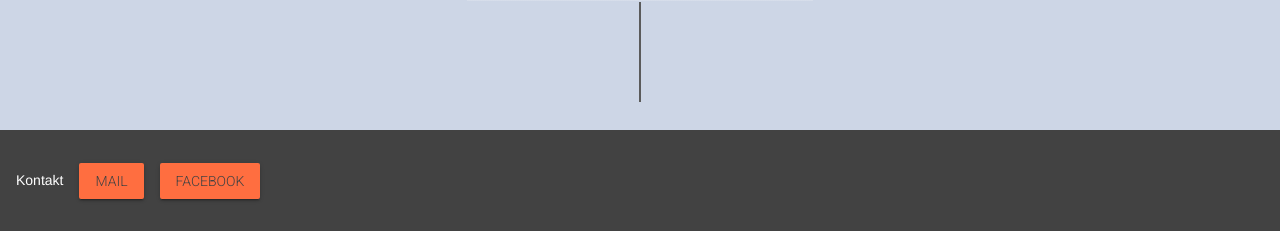
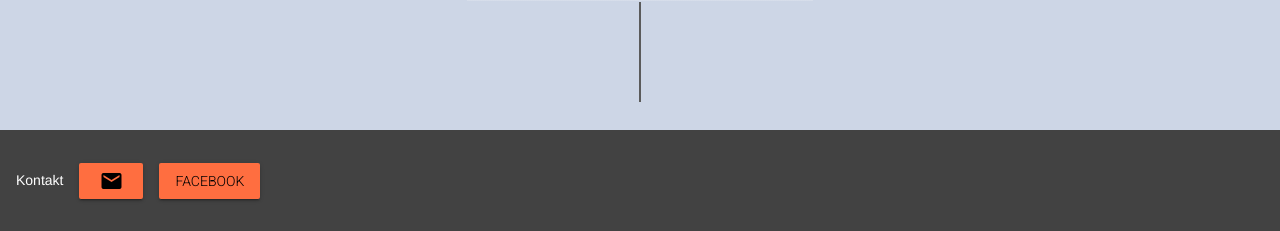
Before and after one commit to kunterbunt/slowfoodyouthh.de, a PHP site: page / in a window 1280 px wide. Shown: the part 3272-3503 px from the top of the page. Run offline with PHP 8.4, Linux system fonts and the light colour scheme; some libraries are stand-ins or nearby versions.

Commit message:
Black footer button; email icon instead of text

```diff
--- a/layouts/partials/footer.html
+++ b/layouts/partials/footer.html
@@ -2,8 +2,8 @@
   <div class="mdl-mini-footer__left-section">
     <div class="mdl-logo">Kontakt</div>
     <ul class="mdl-mini-footer__link-list">
-      <li><a href="mailto:moin@slowfoodyouthh.de" title="Send us some mail!" target="_self" class="mdl-button mdl-js-button mdl-button--raised mdl-js-ripple-effect mdl-button--accent"><i class="fa fa-envelope"></i> Mail</a></li>
-      <li><a href="http://www.facebook.com/slowfoodyouthh" title="Facebook" target="_blank" class="mdl-button mdl-js-button mdl-button--raised mdl-js-ripple-effect mdl-button--accent"><i class="fa fa-facebook fa-fw"></i> Facebook</a></li>
+      <li><a href="mailto:moin@slowfoodyouthh.de" title="Send us some mail!" target="_self" class="mdl-button mdl-js-button mdl-button--raised mdl-js-ripple-effect mdl-button--accent"><i class="material-icons">email</i></a></li>
+      <li><a href="http://www.facebook.com/slowfoodyouthh" title="Facebook" target="_blank" class="mdl-button mdl-js-button mdl-button--raised mdl-js-ripple-effect mdl-button--accent"><span>Facebook</span></a></li>
     </ul>
   </div>
     <!-- <div class="mdl-mini-footer__right-section">
--- a/public/artikel/blunk/index.html
+++ b/public/artikel/blunk/index.html
@@ -73,8 +73,8 @@ Diese Henne ist schon 12 Jahre alt!</p>
   <div class="mdl-mini-footer__left-section">
     <div class="mdl-logo">Kontakt</div>
     <ul class="mdl-mini-footer__link-list">
-      <li><a href="mailto:moin@slowfoodyouthh.de" title="Send us some mail!" target="_self" class="mdl-button mdl-js-button mdl-button--raised mdl-js-ripple-effect mdl-button--accent"><i class="fa fa-envelope"></i> Mail</a></li>
-      <li><a href="http://www.facebook.com/slowfoodyouthh" title="Facebook" target="_blank" class="mdl-button mdl-js-button mdl-button--raised mdl-js-ripple-effect mdl-button--accent"><i class="fa fa-facebook fa-fw"></i> Facebook</a></li>
+      <li><a href="mailto:moin@slowfoodyouthh.de" title="Send us some mail!" target="_self" class="mdl-button mdl-js-button mdl-button--raised mdl-js-ripple-effect mdl-button--accent"><i class="material-icons">email</i></a></li>
+      <li><a href="http://www.facebook.com/slowfoodyouthh" title="Facebook" target="_blank" class="mdl-button mdl-js-button mdl-button--raised mdl-js-ripple-effect mdl-button--accent"><span>Facebook</span></a></li>
     </ul>
   </div>
 
--- a/public/artikel/ernaehrungsrat/index.html
+++ b/public/artikel/ernaehrungsrat/index.html
@@ -51,8 +51,8 @@
   <div class="mdl-mini-footer__left-section">
     <div class="mdl-logo">Kontakt</div>
     <ul class="mdl-mini-footer__link-list">
-      <li><a href="mailto:moin@slowfoodyouthh.de" title="Send us some mail!" target="_self" class="mdl-button mdl-js-button mdl-button--raised mdl-js-ripple-effect mdl-button--accent"><i class="fa fa-envelope"></i> Mail</a></li>
-      <li><a href="http://www.facebook.com/slowfoodyouthh" title="Facebook" target="_blank" class="mdl-button mdl-js-button mdl-button--raised mdl-js-ripple-effect mdl-button--accent"><i class="fa fa-facebook fa-fw"></i> Facebook</a></li>
+      <li><a href="mailto:moin@slowfoodyouthh.de" title="Send us some mail!" target="_self" class="mdl-button mdl-js-button mdl-button--raised mdl-js-ripple-effect mdl-button--accent"><i class="material-icons">email</i></a></li>
+      <li><a href="http://www.facebook.com/slowfoodyouthh" title="Facebook" target="_blank" class="mdl-button mdl-js-button mdl-button--raised mdl-js-ripple-effect mdl-button--accent"><span>Facebook</span></a></li>
     </ul>
   </div>
 
--- a/public/artikel/index.html
+++ b/public/artikel/index.html
@@ -14,8 +14,8 @@
   <div class="mdl-mini-footer__left-section">
     <div class="mdl-logo">Kontakt</div>
     <ul class="mdl-mini-footer__link-list">
-      <li><a href="mailto:moin@slowfoodyouthh.de" title="Send us some mail!" target="_self" class="mdl-button mdl-js-button mdl-button--raised mdl-js-ripple-effect mdl-button--accent"><i class="fa fa-envelope"></i> Mail</a></li>
-      <li><a href="http://www.facebook.com/slowfoodyouthh" title="Facebook" target="_blank" class="mdl-button mdl-js-button mdl-button--raised mdl-js-ripple-effect mdl-button--accent"><i class="fa fa-facebook fa-fw"></i> Facebook</a></li>
+      <li><a href="mailto:moin@slowfoodyouthh.de" title="Send us some mail!" target="_self" class="mdl-button mdl-js-button mdl-button--raised mdl-js-ripple-effect mdl-button--accent"><i class="material-icons">email</i></a></li>
+      <li><a href="http://www.facebook.com/slowfoodyouthh" title="Facebook" target="_blank" class="mdl-button mdl-js-button mdl-button--raised mdl-js-ripple-effect mdl-button--accent"><span>Facebook</span></a></li>
     </ul>
   </div>
 
--- a/public/artikel/kraeuterwanderung-28-06-2016/index.html
+++ b/public/artikel/kraeuterwanderung-28-06-2016/index.html
@@ -49,8 +49,8 @@
   <div class="mdl-mini-footer__left-section">
     <div class="mdl-logo">Kontakt</div>
     <ul class="mdl-mini-footer__link-list">
-      <li><a href="mailto:moin@slowfoodyouthh.de" title="Send us some mail!" target="_self" class="mdl-button mdl-js-button mdl-button--raised mdl-js-ripple-effect mdl-button--accent"><i class="fa fa-envelope"></i> Mail</a></li>
-      <li><a href="http://www.facebook.com/slowfoodyouthh" title="Facebook" target="_blank" class="mdl-button mdl-js-button mdl-button--raised mdl-js-ripple-effect mdl-button--accent"><i class="fa fa-facebook fa-fw"></i> Facebook</a></li>
+      <li><a href="mailto:moin@slowfoodyouthh.de" title="Send us some mail!" target="_self" class="mdl-button mdl-js-button mdl-button--raised mdl-js-ripple-effect mdl-button--accent"><i class="material-icons">email</i></a></li>
+      <li><a href="http://www.facebook.com/slowfoodyouthh" title="Facebook" target="_blank" class="mdl-button mdl-js-button mdl-button--raised mdl-js-ripple-effect mdl-button--accent"><span>Facebook</span></a></li>
     </ul>
   </div>
 
--- a/public/artikel/netzwerktreffen/index.html
+++ b/public/artikel/netzwerktreffen/index.html
@@ -66,8 +66,8 @@ Zum Abschluss möchten wir uns noch bei Axel Dosch von der Landjugendakademie be
   <div class="mdl-mini-footer__left-section">
     <div class="mdl-logo">Kontakt</div>
     <ul class="mdl-mini-footer__link-list">
-      <li><a href="mailto:moin@slowfoodyouthh.de" title="Send us some mail!" target="_self" class="mdl-button mdl-js-button mdl-button--raised mdl-js-ripple-effect mdl-button--accent"><i class="fa fa-envelope"></i> Mail</a></li>
-      <li><a href="http://www.facebook.com/slowfoodyouthh" title="Facebook" target="_blank" class="mdl-button mdl-js-button mdl-button--raised mdl-js-ripple-effect mdl-button--accent"><i class="fa fa-facebook fa-fw"></i> Facebook</a></li>
+      <li><a href="mailto:moin@slowfoodyouthh.de" title="Send us some mail!" target="_self" class="mdl-button mdl-js-button mdl-button--raised mdl-js-ripple-effect mdl-button--accent"><i class="material-icons">email</i></a></li>
+      <li><a href="http://www.facebook.com/slowfoodyouthh" title="Facebook" target="_blank" class="mdl-button mdl-js-button mdl-button--raised mdl-js-ripple-effect mdl-button--accent"><span>Facebook</span></a></li>
     </ul>
   </div>
 
--- a/public/css/_base.scss
+++ b/public/css/_base.scss
@@ -27,3 +27,14 @@ a {
 .text--centered {
   text-align: center;
 }
+footer {
+  .mdl-button {
+    span {
+      color: black;
+    }
+    i {
+      line-height: 36px;
+      color: black;
+    }
+  }
+}
--- a/public/css/article.css
+++ b/public/css/article.css
@@ -18,6 +18,12 @@ a {
 
 .text--centered {
   text-align: center; }
+
+footer .mdl-button span {
+  color: black; }
+footer .mdl-button i {
+  line-height: 36px;
+  color: black; }
 
 .mdl-layout__header {
   background: white;
--- a/public/css/index.css
+++ b/public/css/index.css
@@ -17,6 +17,12 @@ a {
 
 .text--centered {
   text-align: center; }
+
+footer .mdl-button span {
+  color: black; }
+footer .mdl-button i {
+  line-height: 36px;
+  color: black; }
 
 .image {
   background-repeat: no-repeat;
--- a/public/index.html
+++ b/public/index.html
@@ -115,8 +115,8 @@
   <div class="mdl-mini-footer__left-section">
     <div class="mdl-logo">Kontakt</div>
     <ul class="mdl-mini-footer__link-list">
-      <li><a href="mailto:moin@slowfoodyouthh.de" title="Send us some mail!" target="_self" class="mdl-button mdl-js-button mdl-button--raised mdl-js-ripple-effect mdl-button--accent"><i class="fa fa-envelope"></i> Mail</a></li>
-      <li><a href="http://www.facebook.com/slowfoodyouthh" title="Facebook" target="_blank" class="mdl-button mdl-js-button mdl-button--raised mdl-js-ripple-effect mdl-button--accent"><i class="fa fa-facebook fa-fw"></i> Facebook</a></li>
+      <li><a href="mailto:moin@slowfoodyouthh.de" title="Send us some mail!" target="_self" class="mdl-button mdl-js-button mdl-button--raised mdl-js-ripple-effect mdl-button--accent"><i class="material-icons">email</i></a></li>
+      <li><a href="http://www.facebook.com/slowfoodyouthh" title="Facebook" target="_blank" class="mdl-button mdl-js-button mdl-button--raised mdl-js-ripple-effect mdl-button--accent"><span>Facebook</span></a></li>
     </ul>
   </div>
 
--- a/public/tags/ausflug/index.html
+++ b/public/tags/ausflug/index.html
@@ -10,8 +10,8 @@
   <div class="mdl-mini-footer__left-section">
     <div class="mdl-logo">Kontakt</div>
     <ul class="mdl-mini-footer__link-list">
-      <li><a href="mailto:moin@slowfoodyouthh.de" title="Send us some mail!" target="_self" class="mdl-button mdl-js-button mdl-button--raised mdl-js-ripple-effect mdl-button--accent"><i class="fa fa-envelope"></i> Mail</a></li>
-      <li><a href="http://www.facebook.com/slowfoodyouthh" title="Facebook" target="_blank" class="mdl-button mdl-js-button mdl-button--raised mdl-js-ripple-effect mdl-button--accent"><i class="fa fa-facebook fa-fw"></i> Facebook</a></li>
+      <li><a href="mailto:moin@slowfoodyouthh.de" title="Send us some mail!" target="_self" class="mdl-button mdl-js-button mdl-button--raised mdl-js-ripple-effect mdl-button--accent"><i class="material-icons">email</i></a></li>
+      <li><a href="http://www.facebook.com/slowfoodyouthh" title="Facebook" target="_blank" class="mdl-button mdl-js-button mdl-button--raised mdl-js-ripple-effect mdl-button--accent"><span>Facebook</span></a></li>
     </ul>
   </div>
 
--- a/public/tags/index.html
+++ b/public/tags/index.html
@@ -10,8 +10,8 @@
   <div class="mdl-mini-footer__left-section">
     <div class="mdl-logo">Kontakt</div>
     <ul class="mdl-mini-footer__link-list">
-      <li><a href="mailto:moin@slowfoodyouthh.de" title="Send us some mail!" target="_self" class="mdl-button mdl-js-button mdl-button--raised mdl-js-ripple-effect mdl-button--accent"><i class="fa fa-envelope"></i> Mail</a></li>
-      <li><a href="http://www.facebook.com/slowfoodyouthh" title="Facebook" target="_blank" class="mdl-button mdl-js-button mdl-button--raised mdl-js-ripple-effect mdl-button--accent"><i class="fa fa-facebook fa-fw"></i> Facebook</a></li>
+      <li><a href="mailto:moin@slowfoodyouthh.de" title="Send us some mail!" target="_self" class="mdl-button mdl-js-button mdl-button--raised mdl-js-ripple-effect mdl-button--accent"><i class="material-icons">email</i></a></li>
+      <li><a href="http://www.facebook.com/slowfoodyouthh" title="Facebook" target="_blank" class="mdl-button mdl-js-button mdl-button--raised mdl-js-ripple-effect mdl-button--accent"><span>Facebook</span></a></li>
     </ul>
   </div>
 
--- a/static/css/article.css
+++ b/static/css/article.css
@@ -18,6 +18,12 @@ a {
 
 .text--centered {
   text-align: center; }
+
+footer .mdl-button span {
+  color: black; }
+footer .mdl-button i {
+  line-height: 36px;
+  color: black; }
 
 .mdl-layout__header {
   background: white;
--- a/static/css/index.css
+++ b/static/css/index.css
@@ -17,6 +17,12 @@ a {
 
 .text--centered {
   text-align: center; }
+
+footer .mdl-button span {
+  color: black; }
+footer .mdl-button i {
+  line-height: 36px;
+  color: black; }
 
 .image {
   background-repeat: no-repeat;
```
Also changed, not shown: static/css/_base.scss (+11 -0 lines), 4 other files.
